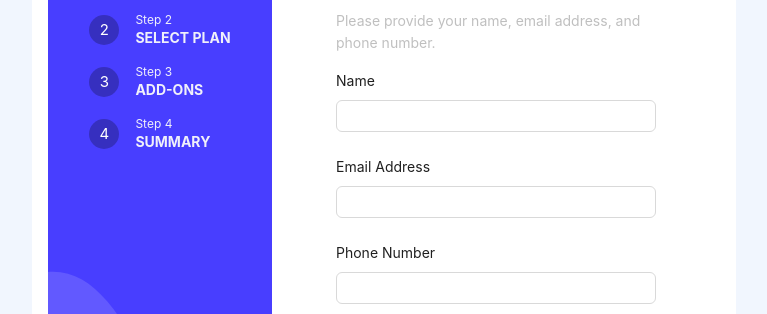
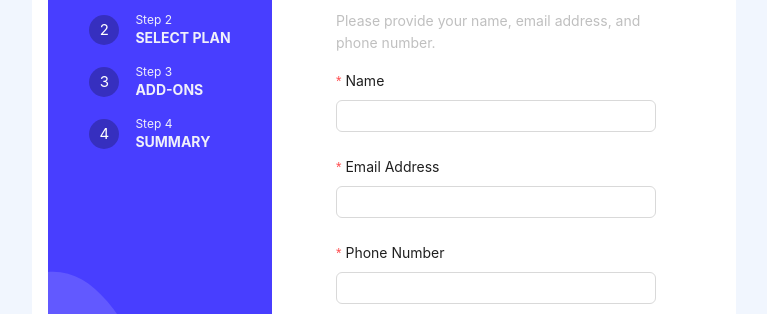
Before and after one commit to BorzooMV/multi-step-form, a React (Vite) app: page / in a window 1280 px wide. Shown: the part 197-511 px from the top of the page, without its empty margins (256-1023 px from the left). Built offline with nearby package versions, Linux system fonts and the light colour scheme.

Commit message:
fix: add validation schema for personal inforamtion form

```diff
--- a/src/components/forms/PersonalInformationForm.tsx
+++ b/src/components/forms/PersonalInformationForm.tsx
@@ -1,4 +1,5 @@
 import { useFormik } from "formik";
+import * as Yup from "yup";
 
 import useGetStepsFromUrl from "../../hooks/useGetStepsFromUrl";
 import HeadAndSub from "../HeadAndSub";
@@ -17,6 +18,11 @@ function TheForm({ step }: { step: number }) {
       email: "",
       phoneNumber: "",
     },
+    validationSchema: Yup.object().shape({
+      name: Yup.string().required("Name is required"),
+      email: Yup.string().email().required("Email is required"),
+      phoneNumber: Yup.string().required("Phone nunmber is required"),
+    }),
     onSubmit: (values) => {
       dispatch({
         type: "PERSONAL/UPDATE",
@@ -26,6 +32,11 @@ function TheForm({ step }: { step: number }) {
     },
   });
 
+  const nameError = formik.touched.name && formik.errors.name;
+  const emailError = formik.touched.email && formik.errors.email;
+  const phoneNumberError =
+    formik.touched.phoneNumber && formik.errors.phoneNumber;
+
   return (
     <Form
       className="flex flex-col justify-between h-full"
@@ -33,13 +44,31 @@ function TheForm({ step }: { step: number }) {
       onSubmitCapture={formik.handleSubmit}
     >
       <div>
-        <Form.Item label="Name" name="name">
+        <Form.Item
+          label="Name"
+          name="name"
+          validateStatus={nameError ? "error" : "validating"}
+          help={nameError}
+          required
+        >
           <Input onChange={formik.handleChange} />
         </Form.Item>
-        <Form.Item label="Email Address" name="email">
+        <Form.Item
+          label="Email Address"
+          name="email"
+          validateStatus={emailError ? "error" : "validating"}
+          help={emailError}
+          required
+        >
           <Input onChange={formik.handleChange} />
         </Form.Item>
-        <Form.Item label="Phone Number" name="phoneNumber">
+        <Form.Item
+          label="Phone Number"
+          name="phoneNumber"
+          validateStatus={phoneNumberError ? "error" : "validating"}
+          help={phoneNumberError}
+          required
+        >
           <Input onChange={formik.handleChange} />
         </Form.Item>
       </div>
--- a/src/components/forms/PickAddOnsForm.tsx
+++ b/src/components/forms/PickAddOnsForm.tsx
@@ -8,7 +8,7 @@ import FormNavigation from "../FormNavigation";
 import { Form, Input } from "antd";
 
 function TheForm({ step }: { step: number }) {
-  const { dispatch } = useFormContext();
+  const { dispatch, isFormCompleted } = useFormContext();
   const { goToNextStep } = useGetStepsFromUrl();
 
   const formik = useFormik({
@@ -22,7 +22,11 @@ function TheForm({ step }: { step: number }) {
           .split(",")
           .map((item) => item.trim()) as AddOnsProductName[],
       });
-      goToNextStep();
+      if (isFormCompleted()) {
+        goToNextStep();
+      } else {
+        alert("Some requiered fields need to be filled!");
+      }
     },
   });
 
```
